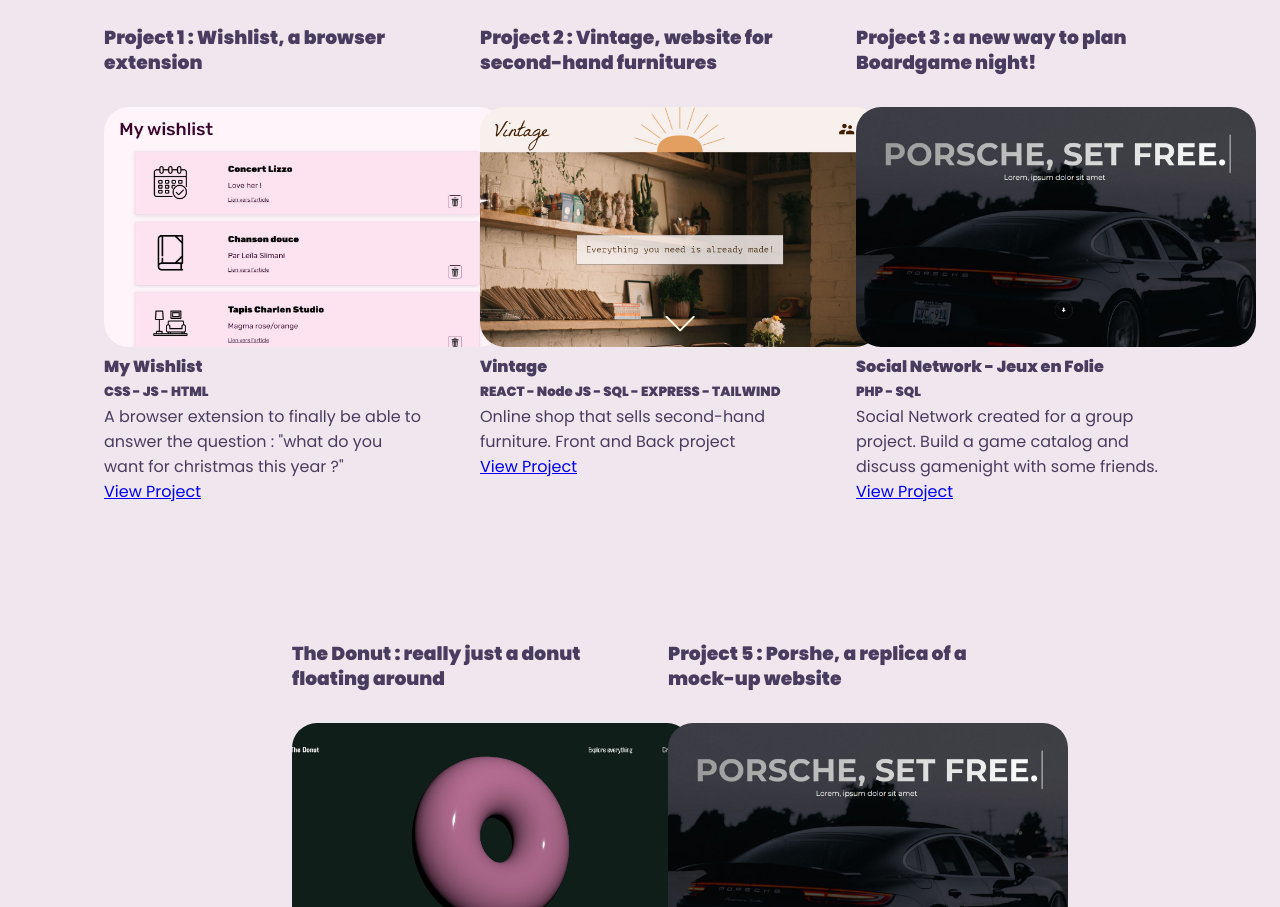
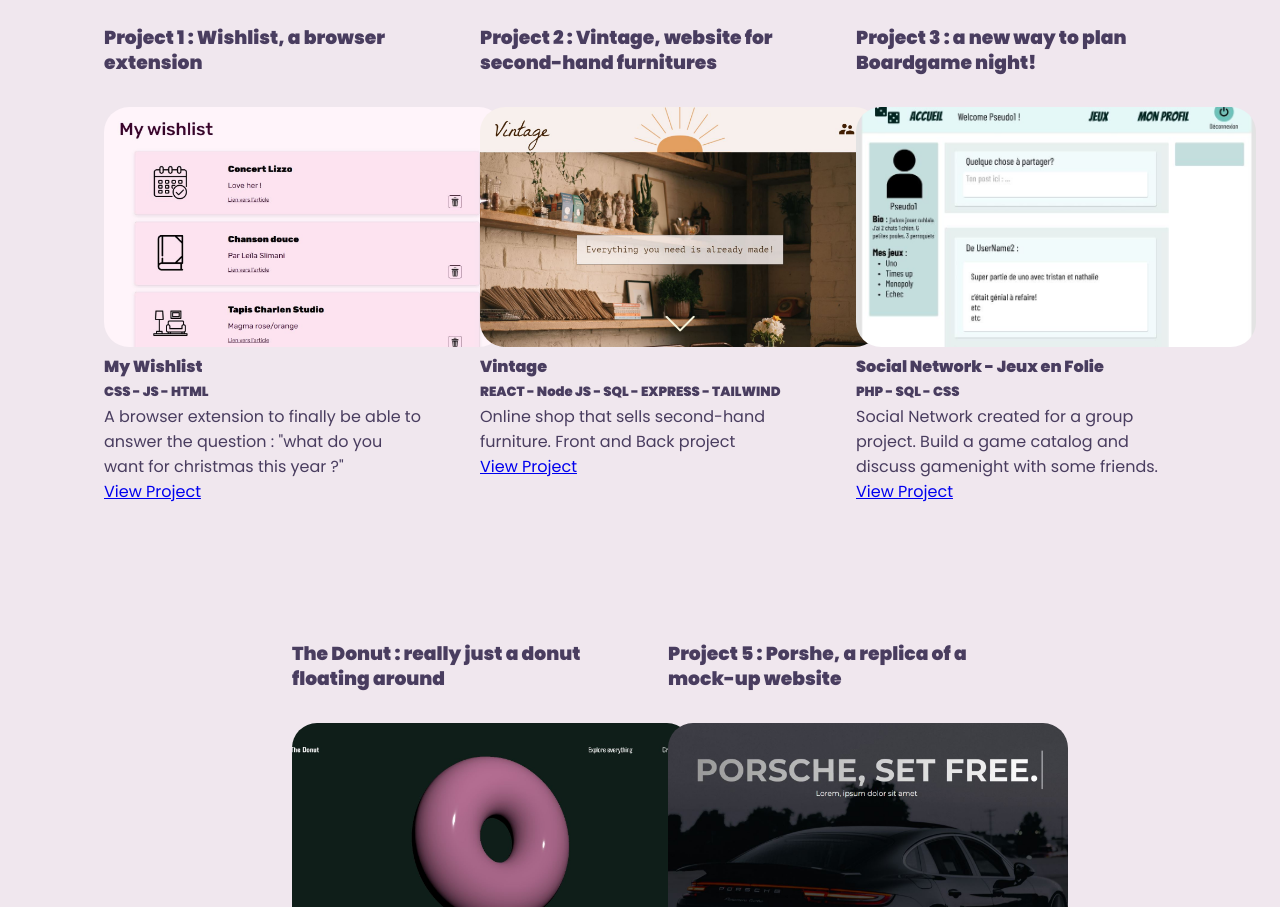
Before and after one commit to Lucie-Gdn/PortfolioLucie, a plain HTML site: page index.html in a window 1280 px wide. Shown: the part 1249-2156 px from the top of the page. Drawn offline with Linux system fonts and the light colour scheme.

Commit message:
change picture for jeux soc and clarify stacké

```diff
--- a/index.html
+++ b/index.html
@@ -62,9 +62,9 @@
             </div>
             <div class="project 3">
                 <h3>Project 3 : a new way to plan Boardgame night! </h3>
-                <img src="./images/porschescreen.JPG" alt="preview of a social network for boardgames" />
+                <img src="./images/jeuxsoc.JPG" alt="preview of a social network for boardgames" />
                 <h4>Social Network - Jeux en Folie</h4>
-                <h5>PHP - SQL </h5>
+                <h5>PHP - SQL - CSS</h5>
                 <p>Social Network created for a group project. Build a game catalog and discuss gamenight with some friends.</p>
                 <a target="_blank" href="https://github.com/Lucie-Gdn/reseau-social-php-jeuxSociete.git">View Project</a>
             </div>
```
Also changed, not shown: images/jeuxsoc.JPG (added).
